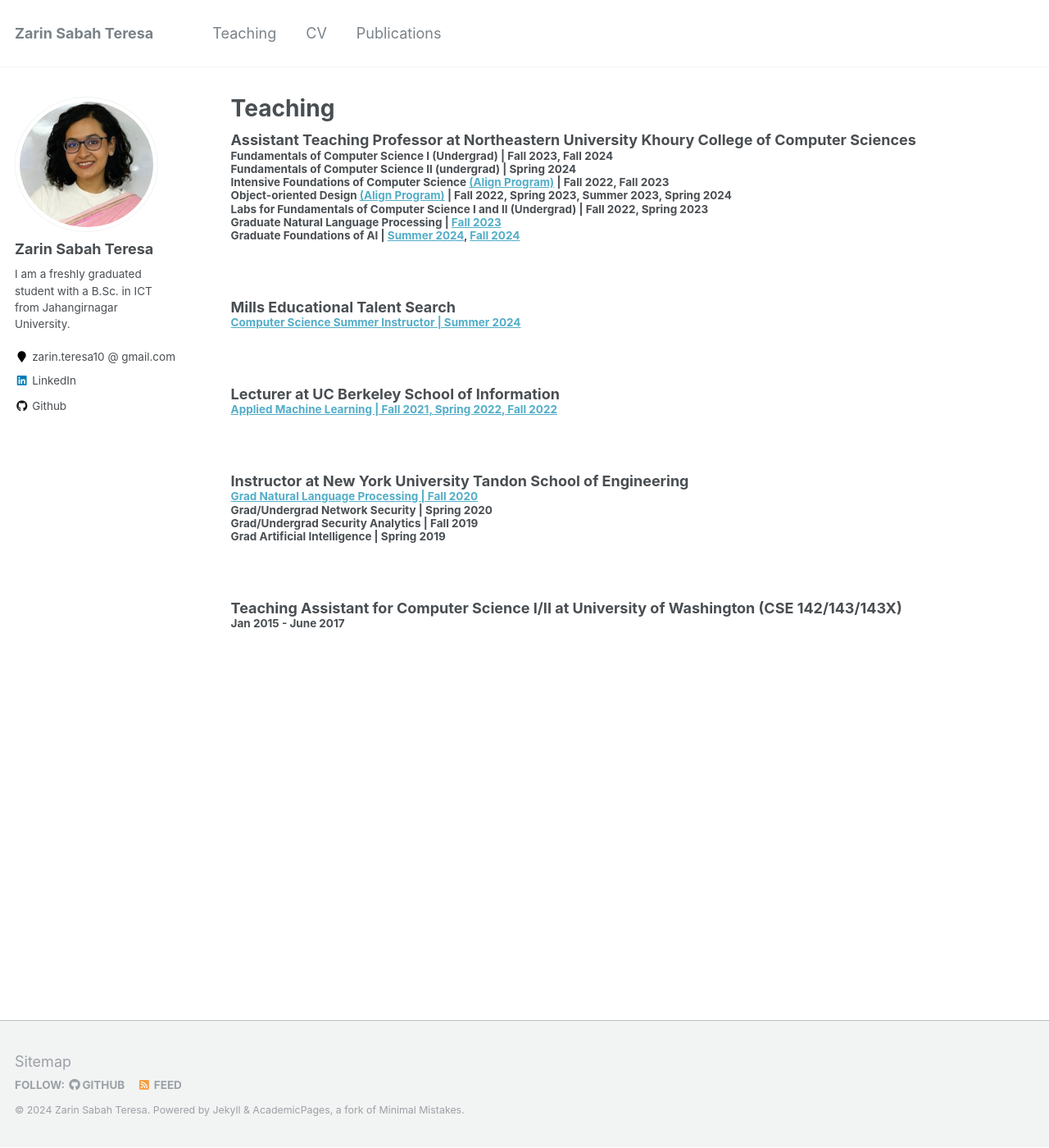
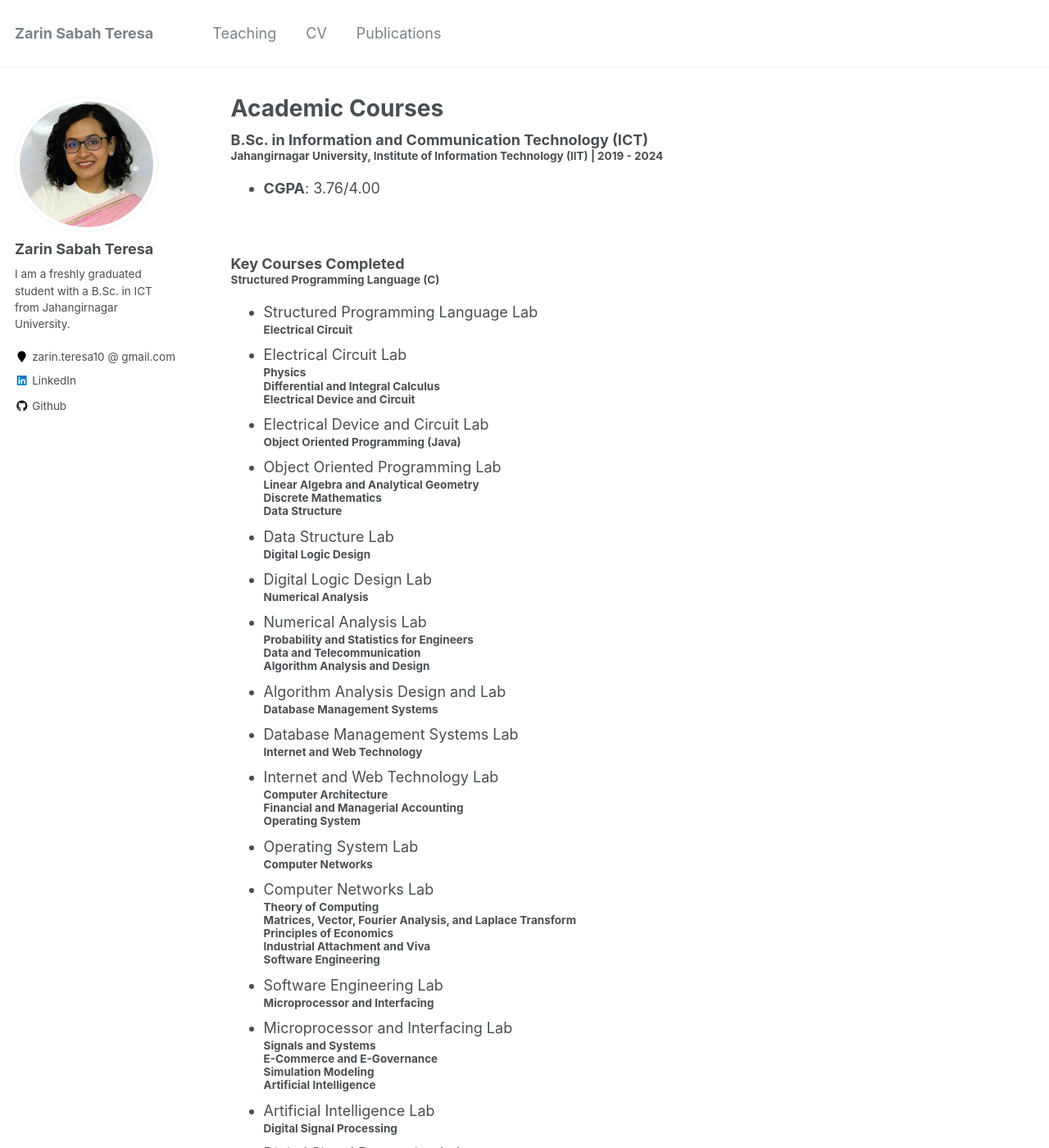
Before and after one commit to zarinteresa/zarinteresa.github.io, a Jekyll site: the page built from _pages/teaching.md, in a window 1280 px wide and 1400 px high. Shown: the whole window at 82% size. Built offline with Jekyll 4.4.1, drawn with Linux system fonts in a browser that asks for light colours; some of the changed text lies outside the part shown.

Commit message:
second commit

```diff
--- a/_pages/teaching.md
+++ b/_pages/teaching.md
@@ -1,7 +1,7 @@
 ---
 layout: archive
-title: "Teaching"
-permalink: teaching/
+title: "Academic Courses"
+permalink: coursework/
 author_profile: true
 
 ---
@@ -13,30 +13,72 @@ h2, h3, h4, h5, h6 {margin: 0;}
 
 {% include base_path %}
 
-### Assistant Teaching Professor at Northeastern University Khoury College of Computer Sciences
-#### Fundamentals of Computer Science I (Undergrad) | Fall 2023, Fall 2024
-#### Fundamentals of Computer Science II (undergrad) | Spring 2024
-#### Intensive Foundations of Computer Science [(Align Program)](https://www.khoury.northeastern.edu/programs/align-masters-of-science-in-computer-science/) | Fall 2022, Fall 2023
-#### Object-oriented Design [(Align Program)](https://www.khoury.northeastern.edu/programs/align-masters-of-science-in-computer-science/) | Fall 2022, Spring 2023, Summer 2023, Spring 2024
-#### Labs for Fundamentals of Computer Science I and II (Undergrad) | Fall 2022, Spring 2023
-#### Graduate Natural Language Processing | [Fall 2023](https://rasikabh.github.io/nlp2023/)
-#### Graduate Foundations of AI | [Summer 2024](https://rasikabh.github.io/ai2024su/), [Fall 2024](https://rasikabh.github.io/ai2024f/)
+### B.Sc. in Information and Communication Technology (ICT)
+#### Jahangirnagar University, Institute of Information Technology (IIT) | 2019 - 2024
+- **CGPA**: 3.76/4.00
+<!-- - **[View Transcripts](https://your-link-to-transcripts.com)** -->
+
 <br/>
 
-### Mills Educational Talent Search
-#### [Computer Science Summer Instructor | Summer 2024](https://mets.sites.northeastern.edu/)
+### Key Courses Completed
+
+##### Structured Programming Language (C)
+- Structured Programming Language Lab
+##### Electrical Circuit
+- Electrical Circuit Lab
+##### Physics
+##### Differential and Integral Calculus
+##### Electrical Device and Circuit
+- Electrical Device and Circuit Lab
+##### Object Oriented Programming (Java)
+- Object Oriented Programming Lab
+##### Linear Algebra and Analytical Geometry
+##### Discrete Mathematics
+##### Data Structure
+- Data Structure Lab
+##### Digital Logic Design
+- Digital Logic Design Lab
+##### Numerical Analysis
+- Numerical Analysis Lab
+##### Probability and Statistics for Engineers
+##### Data and Telecommunication
+##### Algorithm Analysis and Design
+- Algorithm Analysis Design and Lab
+##### Database Management Systems
+- Database Management Systems Lab
+##### Internet and Web Technology
+- Internet and Web Technology Lab
+##### Computer Architecture
+##### Financial and Managerial Accounting
+##### Operating System
+- Operating System Lab
+##### Computer Networks
+- Computer Networks Lab
+##### Theory of Computing
+##### Matrices, Vector, Fourier Analysis, and Laplace Transform
+##### Principles of Economics
+##### Industrial Attachment and Viva
+##### Software Engineering
+- Software Engineering Lab
+##### Microprocessor and Interfacing
+- Microprocessor and Interfacing Lab
+##### Signals and Systems
+##### E-Commerce and E-Governance
+##### Simulation Modeling
+##### Artificial Intelligence
+- Artificial Intelligence Lab
+##### Digital Signal Processing
+- Digital Signal Processing Lab
+##### Parallel and Distributed Systems
+##### Mobile Application Development Lab
+##### Wireless Networks
+##### Human-Computer Interaction
+- Digital Image Processing Lab
+##### Computer Graphics and Animation
+##### Object Oriented Software Engineering
+##### Cryptography and Network Security
+##### Machine Learning
+##### Research Project
+
+
 <br/>
-
-### Lecturer at UC Berkeley School of Information
-#### [Applied Machine Learning | Fall 2021, Spring 2022, Fall 2022](https://github.com/MIDS-W207/rasikabh/tree/main/live_sessions)
-<br/>
-
-### Instructor at New York University Tandon School of Engineering
-#### [Grad Natural Language Processing | Fall 2020](https://rasikabh.github.io/nlp2020/)
-#### Grad/Undergrad Network Security | Spring 2020
-#### Grad/Undergrad Security Analytics | Fall 2019
-#### Grad Artificial Intelligence | Spring 2019
-<br/>
-
-### Teaching Assistant for Computer Science I/II at University of Washington (CSE 142/143/143X)
-#### Jan 2015 - June 2017
```
Also changed, not shown: _pages/publications.md (+2 -2 lines).
